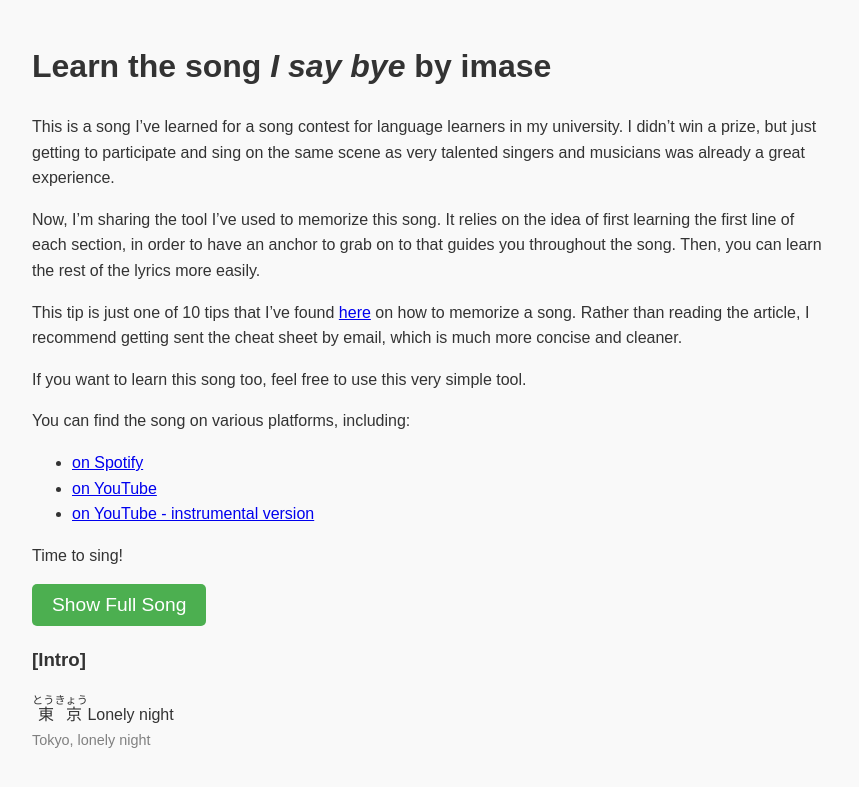
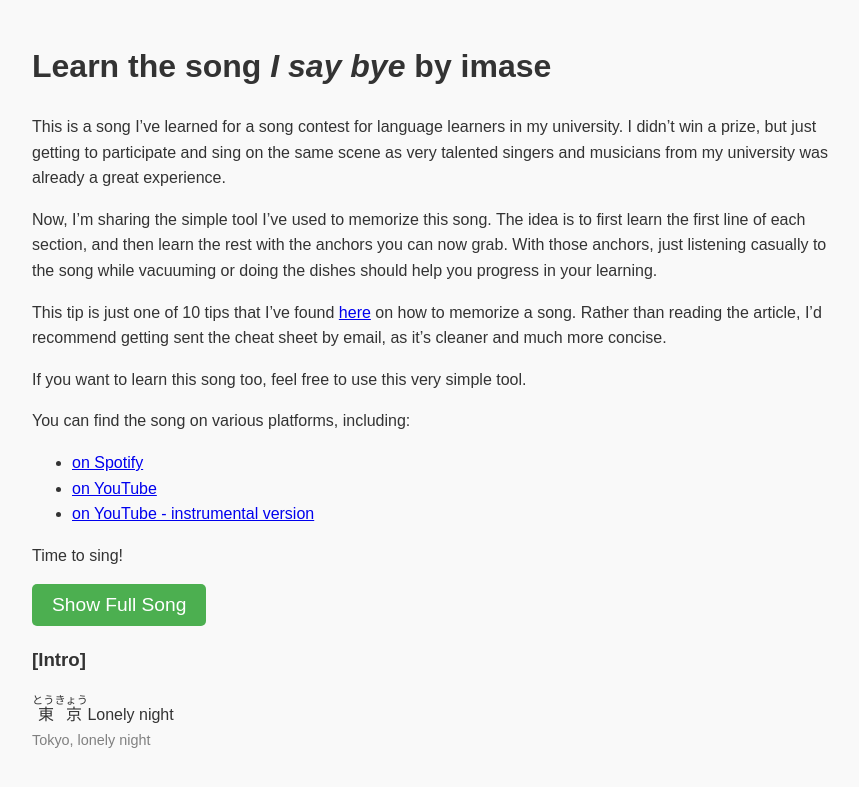
Before and after one commit to maximedrouhin/maximedrouhin.github.io, a Jekyll site: the page built from _pages/memorize-i-say-bye.md, in a window 1280 px wide and 900 px high. Shown: the top 787 px of the window, without its empty margins (208-1067 px from the left). Built offline with Jekyll 4.4.1, drawn with Linux system fonts in a browser that asks for light colours; some web fonts are replaced.

Commit message:
Improved the description for the "I say bye" page

```diff
--- a/_pages/memorize-i-say-bye.md
+++ b/_pages/memorize-i-say-bye.md
@@ -6,11 +6,11 @@ permalink: /tools/learn-i-say-bye-by-imase/
 
 # Learn the song *I say bye* by imase
 
-This is a song I've learned for a song contest for language learners in my university. I didn't win a prize, but just getting to participate and sing on the same scene as very talented singers and musicians was already a great experience.
+This is a song I've learned for a song contest for language learners in my university. I didn't win a prize, but just getting to participate and sing on the same scene as very talented singers and musicians from my university was already a great experience.
 
-Now, I'm sharing the tool I've used to memorize this song. It relies on the idea of first learning the first line of each section, in order to have an anchor to grab on to that guides you throughout the song. Then, you can learn the rest of the lyrics more easily.
+Now, I'm sharing the simple tool I've used to memorize this song. The idea is to first learn the first line of each section, and then learn the rest with the anchors you can now grab. With those anchors, just listening casually to the song while vacuuming or doing the dishes should help you progress in your learning.
 
-This tip is just one of 10 tips that I've found [here](https://ramseyvoice.com/memorize-lyrics/) on how to memorize a song. Rather than reading the article, I recommend getting sent the cheat sheet by email, which is much more concise and cleaner.
+This tip is just one of 10 tips that I've found [here](https://ramseyvoice.com/memorize-lyrics/) on how to memorize a song. Rather than reading the article, I'd recommend getting sent the cheat sheet by email, as it's cleaner and much more concise.
 
 If you want to learn this song too, feel free to use this very simple tool.
 
```
